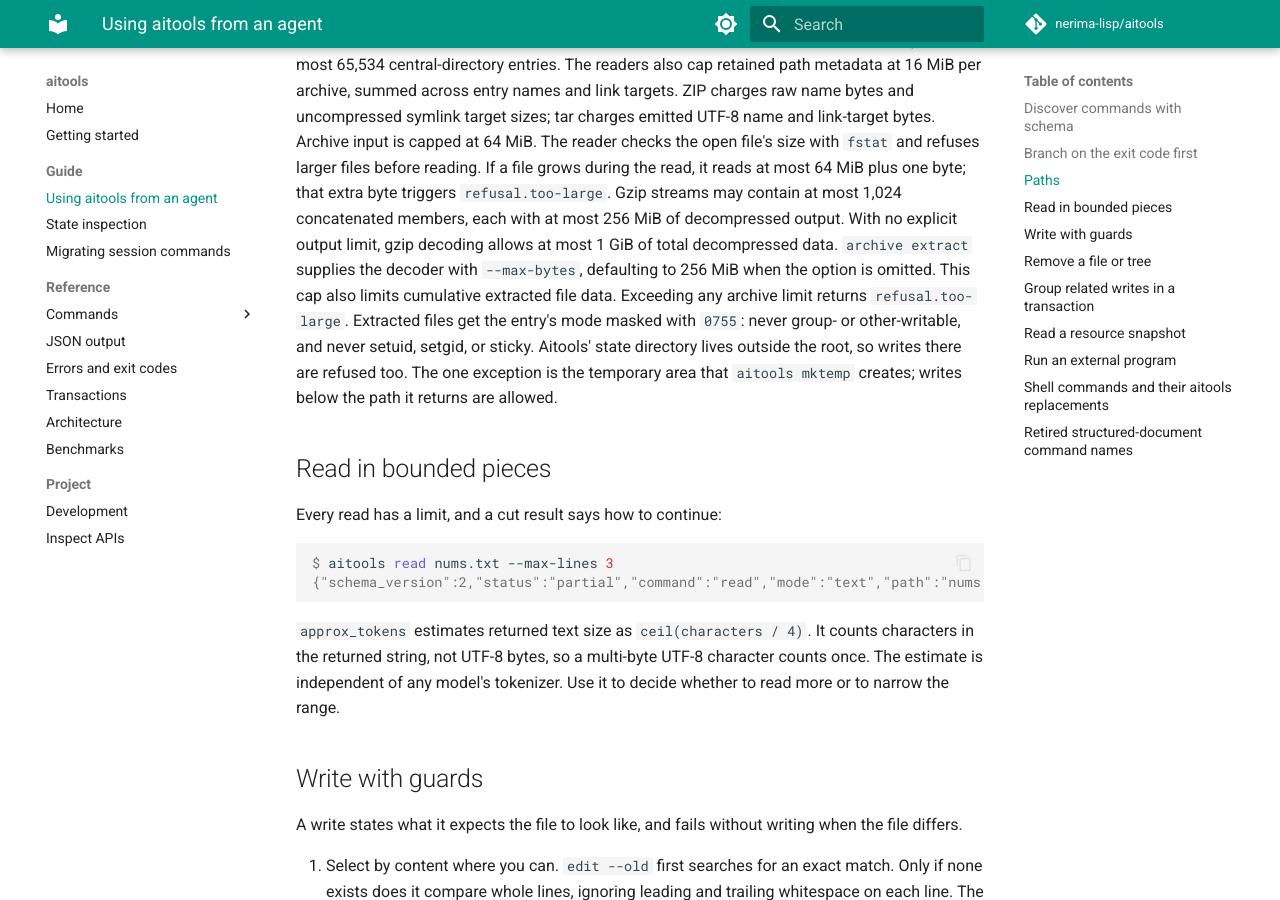
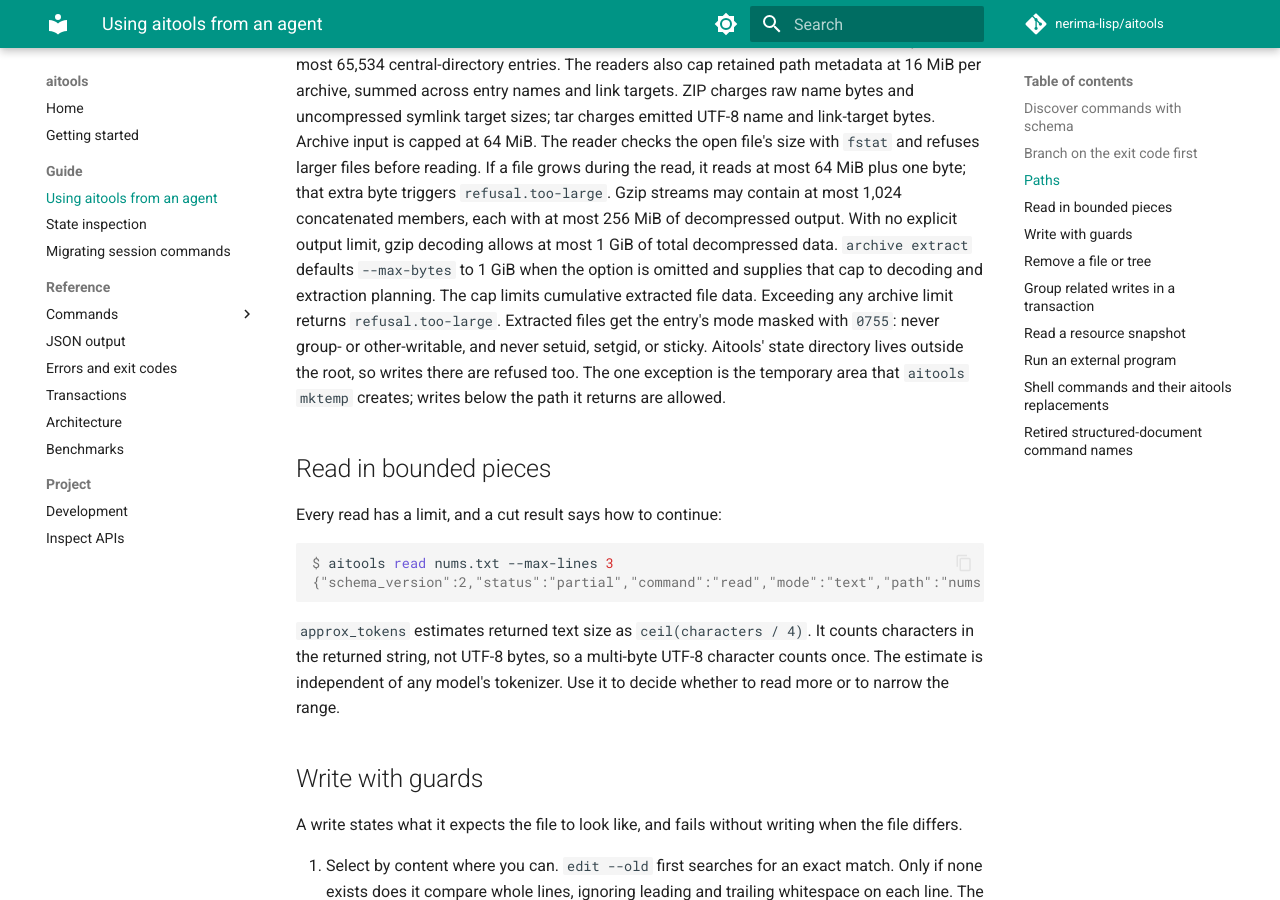
Before and after one commit to nerima-lisp/aitools, an MkDocs documentation site: the page built from docs/src/guide/agents.md, in a window 1280 px wide and 900 px high, scrolled down 2295 px. Built offline with MkDocs 1.6.1 and Material for MkDocs 9.7.7, drawn with Linux system fonts in a browser that asks for light colours; comment, search, counter and statistics services are not loaded.

Commit message:
fix(archive): preserve extraction aggregate default

```diff
--- a/docs/src/guide/agents.md
+++ b/docs/src/guide/agents.md
@@ -104,9 +104,9 @@ reading. If a file grows during the read, it reads at most 64 MiB plus one
 byte; that extra byte triggers `refusal.too-large`. Gzip streams may contain
 at most 1,024 concatenated members, each with at most 256 MiB of decompressed
 output. With no explicit output limit, gzip decoding allows at most 1 GiB of
-total decompressed data. `archive extract` supplies the decoder with
-`--max-bytes`, defaulting to 256 MiB when the option is omitted. This cap also
-limits cumulative extracted file data.
+total decompressed data. `archive extract` defaults `--max-bytes` to 1 GiB
+when the option is omitted and supplies that cap to decoding and extraction
+planning. The cap limits cumulative extracted file data.
 Exceeding any archive limit returns `refusal.too-large`.
 Extracted files get the entry's mode masked with `0755`: never group- or
 other-writable, and never setuid, setgid, or sticky. Aitools' state directory
```
Also changed, not shown: docs/src/reference/commands/edit.md (+1 -1 lines), CHANGELOG.md, 3 other files.
